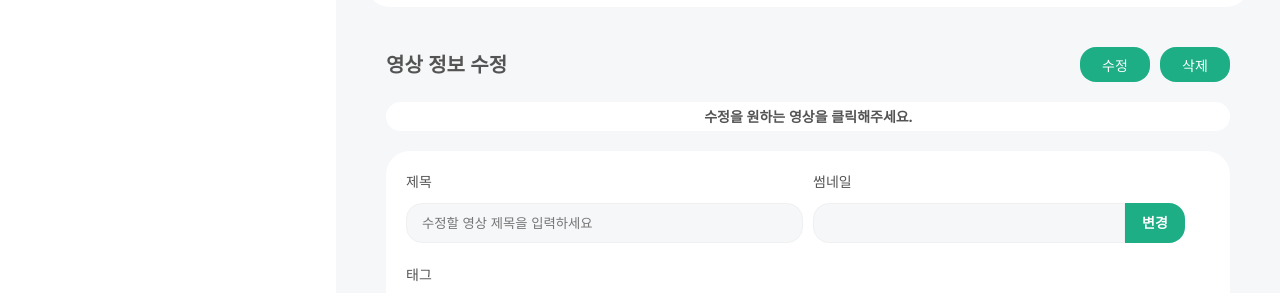
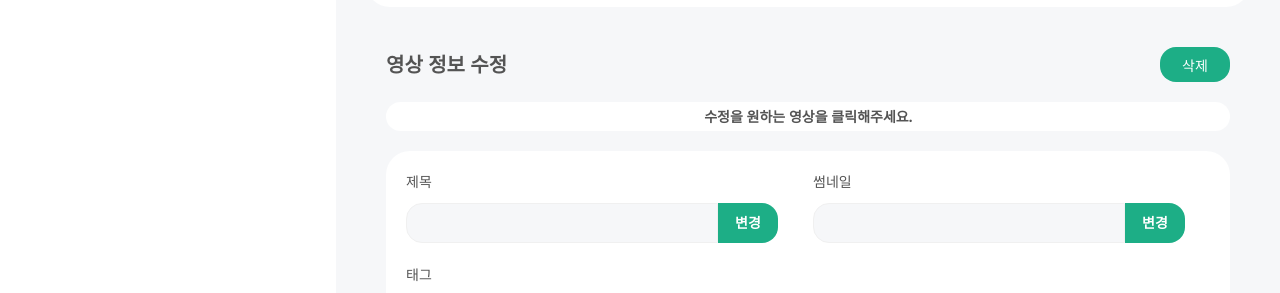
Before and after one commit to CSID-DGU/2023-S-VSA-blackshoes-3, a React (Vite) app: page /home/1/manage in a window 1280 px wide. Shown: the part 322-615 px from the top of the page. Built offline with nearby package versions, Linux system fonts and the light colour scheme; no server answers.

Commit message:
Test: Get preChecked checkbox on manage page using API failed

```diff
--- a/src/components/Fragments/Manage/Mmiddle.jsx
+++ b/src/components/Fragments/Manage/Mmiddle.jsx
@@ -5,7 +5,20 @@ import { ColorButton } from "../../Sign/SignStyle";
 import { UploadInstance } from "../../../api/axios";
 import PropTypes from "prop-types";
 
-const Mmiddle = ({ userId, videoId, videoUrl, videoRef, selectedQuality, regionTag, themeTag }) => {
+const Mmiddle = ({
+  userId,
+  videoId,
+  videoName,
+  setVideoName,
+  videoUrl,
+  videoRef,
+  videoThumbnail,
+  videoTags,
+  videoAds,
+  selectedQuality,
+  regionTag,
+  themeTag,
+}) => {
   // Constant----------------------------------------------------
 
   // State-------------------------------------------------------
@@ -27,18 +40,30 @@ const Mmiddle = ({ userId, videoId, videoUrl, videoRef, selectedQuality, regionT
     }
   };
 
+  const handleVideoName = (e) => {
+    setVideoName(e.target.value);
+  };
+
+  const submitVideoName = async () => {
+    try {
+      await UploadInstance.put(`/upload-service/videos/${userId}/${videoId}/title`, {
+        videoName,
+      }).then((res) => {
+        console.log(res);
+        alert("제목이 수정되었습니다.");
+      });
+    } catch (err) {
+      console.log(err);
+    }
+  };
+
   return (
     <M.MiddelBox>
       <U.TitleBetweenBox>
         <U.SpanTitle>영상 정보 수정</U.SpanTitle>
-        <U.ButtonWrapper>
-          <ColorButton width="70px" style={{ height: "35px" }}>
-            수정
-          </ColorButton>
-          <ColorButton width="70px" style={{ height: "35px" }} onClick={handleVideoDelete}>
-            삭제
-          </ColorButton>
-        </U.ButtonWrapper>
+        <ColorButton width="70px" style={{ height: "35px" }} onClick={handleVideoDelete}>
+          삭제
+        </ColorButton>
       </U.TitleBetweenBox>
       <M.VideoModifyWrapper videourl={videoUrl}>
         수정을 원하는 영상을 클릭해주세요.
@@ -52,17 +77,16 @@ const Mmiddle = ({ userId, videoId, videoUrl, videoRef, selectedQuality, regionT
         <M.InfoFlexBox>
           <M.InfoVerticalBox>
             <M.SecondBlackP>제목</M.SecondBlackP>
-            <U.TitleInput
-              type="text"
-              placeholder="수정할 영상 제목을 입력하세요"
-              style={{ height: "40px" }}
-            />
+            <M.CenterBox>
+              <M.FileTextInput type="text" defaultValue={videoName} onChange={handleVideoName} />
+              <M.ExchangeButton onClick={submitVideoName}>변경</M.ExchangeButton>
+            </M.CenterBox>
           </M.InfoVerticalBox>
           <M.InfoVerticalBox>
             <M.SecondBlackP>썸네일</M.SecondBlackP>
             <M.CenterBox>
               <M.FileInput type="file" id="file-input" />
-              <M.FileTextInput type="text" />
+              <M.FileTextInput type="text" defaultValue={videoThumbnail} />
               <M.ExchangeButton htmlFor="file-input">변경</M.ExchangeButton>
             </M.CenterBox>
           </M.InfoVerticalBox>
@@ -78,6 +102,7 @@ const Mmiddle = ({ userId, videoId, videoUrl, videoRef, selectedQuality, regionT
                   <U.CheckBoxInput
                     type="checkbox"
                     id="checkbox"
+                    defaultChecked={videoTags.includes(region.tagId)}
                     onChange={() => {
                       setNewTagIdList([...newTagIdList, region.tagId]);
                     }}
@@ -114,8 +139,13 @@ export default Mmiddle;
 Mmiddle.propTypes = {
   userId: PropTypes.string,
   videoId: PropTypes.string,
+  videoName: PropTypes.string,
+  setVideoName: PropTypes.func,
   videoUrl: PropTypes.string,
   videoRef: PropTypes.object,
+  videoThumbnail: PropTypes.string,
+  videoTags: PropTypes.array,
+  videoAds: PropTypes.array,
   selectedQuality: PropTypes.string,
   regionTag: PropTypes.array,
   themeTag: PropTypes.array,
--- a/src/components/Fragments/Upload/UploadStyle.jsx
+++ b/src/components/Fragments/Upload/UploadStyle.jsx
@@ -48,14 +48,6 @@ export const TitleBetweenBox = styled.section`
   justify-content: space-between;
   align-items: center;
   position: relative;
-`;
-
-export const ButtonWrapper = styled.div`
-  height: 100%;
-  display: flex;
-  justify-content: space-between;
-  align-items: center;
-  gap: 10px;
 `;
 
 export const MiddleSpan = styled.span`
--- a/src/pages/Manage.jsx
+++ b/src/pages/Manage.jsx
@@ -134,8 +134,13 @@ const Manage = () => {
           <Mmiddle
             userId={userId}
             videoId={videoId}
+            videoName={videoName}
+            setVideoName={setVideoName}
             videoUrl={videoUrl}
             videoRef={videoRef}
+            videoThumbnail={videoThumbnail}
+            videoTags={videoTags}
+            videoAds={videoAds}
             selectedQuality={selectedQuality}
             regionTag={regionTag}
             themeTag={themeTag}
--- a/src/pages/Upload.jsx
+++ b/src/pages/Upload.jsx
@@ -116,6 +116,10 @@ const Upload = () => {
               setLoading(false);
               setIsSocketOpen(true);
               alert("영상이 업로드되었습니다.");
+              const expiredAt = new Date(res.data.payload.expiredAt);
+              setVideoExpireState(
+                `${expiredAt.getHours()}시 ${expiredAt.getMinutes()}분에 영상이 만료됩니다 --- `
+              );
               setPreview2(res.data.payload.videoCloudfrontUrl);
               setVideoId(res.data.payload.videoId);
               setStep({
@@ -203,7 +207,7 @@ const Upload = () => {
     let stompClient;
 
     const openSocket = () => {
-      const socket = new SockJS("http://13.125.69.94:8021/ws");
+      const socket = new SockJS("http://210.94.179.19:9127/ws");
       stompClient = Stomp.over(socket);
       stompClient.connect({}, () => {
         stompClient.subscribe(`/topic/encoding/${userId}`, (message) => {
```
Also changed, not shown: src/hooks/useDebounce.jsx (added, +22 -0 lines).
